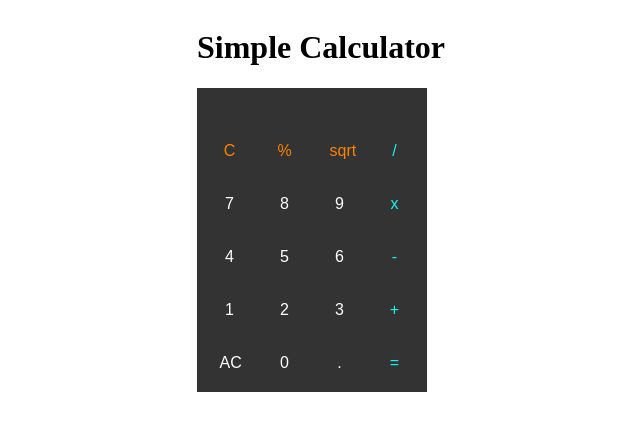
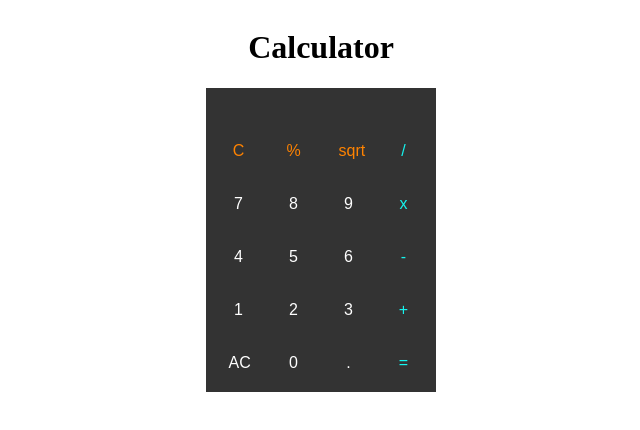
Before and after one commit to pravinsm/Calculator, a plain HTML site: page index.html in a window 1280 px wide. Shown: the whole page, without its empty margins (319-959 px from the left). Drawn offline with Linux system fonts and the light colour scheme.

Commit message:
Update index.html

```diff
--- a/index.html
+++ b/index.html
@@ -59,7 +59,7 @@ color:#ccff00;
 </head>
 <body>
 <div class= main_container>
-  <h1 align="center">Simple Calculator</h1>
+  <h1 align="center">Calculator</h1>
   <div class="container">
   <input type="text" id="txtField" disabled>
   <div class="btn">
```
